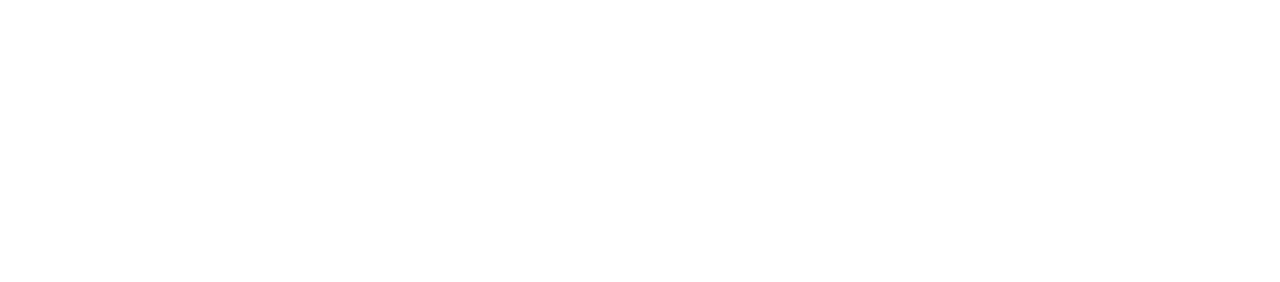
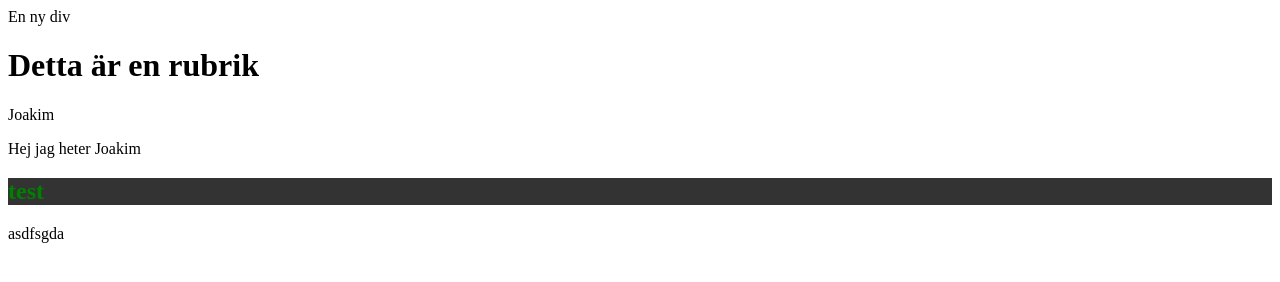
Before and after one commit to Joakim-Wahlstrom/FEU21-JavaScript1, a plain HTML site: page Lektion-1/index.html in a window 1280 px wide. Drawn offline with Linux system fonts and the light colour scheme.

Commit message:
lektion 1

```diff
--- a/Lektion-1/4-datatypes/object.js
+++ b/Lektion-1/4-datatypes/object.js
@@ -60,3 +60,27 @@ key = 'age';
 // console.log(user);
 // console.log(user['lastName']);
 // console.log(user[key]);
+
+
+// konvertera till JSON
+let json = JSON.stringify(user);
+// console.log(json);
+
+// konvertera från JSON till JS
+let js = JSON.parse(json);
+console.log(js);
+
+user.firstName = 'Joakim';
+
+console.log(`Användaren heter ${user.firstName} ${user.lastName} och bor i ${user.address.city}.`)
+
+// user.firstName = 'Jeanette';
+// console.log(`Användaren heter ${user.firstName} ${user.lastName} och bor i ${user.address.city}.`)
+
+
+// Destructure
+const { firstName, lastName, address: {city} } = user;
+// const firstName = user.firstName;
+
+console.log(firstName)
+console.log(`Användaren heter ${firstName} ${lastName} och bor i ${city}.`)
--- /dev/null
+++ b/Lektion-1/5-DOM/script.js
@@ -0,0 +1,47 @@
+// DOM - Document Object Model
+
+// document.body.innerText = '<h1>Detta är en rubrik</h1>';
+
+// GÖR INTE SÅHÄR
+// result.innerHTML += '<h1>Detta är en rubrik</h1>';
+
+// const results = document.getElementById('result');
+// const test = document.getElementsByClassName('entilldiv');
+const test = document.querySelector('.entilldiv');
+const results = document.querySelector('#result');
+
+
+const user = {
+  firstName: 'Joakim',
+  lastName: 'Wahlström',
+  age: 35,
+  address: {
+    street: 'en gata',
+    nr: 12,
+    postalCode: '72345',
+    city: 'Västerås'
+  },
+  isActive: true,
+  phoneNumbers: [
+    '076-0254387',
+    '070-2347564'
+  ]
+}
+
+const div = document.createElement('div')
+div.innerText = 'En ny div'
+results.appendChild(div)
+
+
+results.innerHTML += '<h1>Detta är en rubrik</h1>';
+results.innerHTML += '<p>'+ user.firstName +'</p>';
+results.innerHTML += `<p>Hej jag heter ${user.firstName}</p>`;
+
+
+test.innerHTML = '<h2>test</h2>';
+test.style = 'color: green; background-color: #333'
+// console.log(test);
+
+console.log(test.id)
+
+console.log(results);
--- a/Lektion-1/index.html
+++ b/Lektion-1/index.html
@@ -8,11 +8,16 @@
 </head>
 <body>
 
+  <!-- <h1>Hej</h1> -->
+  <div id="result"></div>
+  <div class="entilldiv" id="testar">hej</div>
+  <div class="entilldiv">asdfsgda</div>
 
   <!-- <script src="2-console/script.js"></script> -->
   <!-- <script src="3-variables/script.js"></script> -->
   <!-- <script src="4-datatypes/script.js"></script> -->
   <!-- <script src="4-datatypes/number.js"></script> -->
-  <script src="4-datatypes/object.js"></script>
+  <!-- <script src="4-datatypes/object.js"></script> -->
+  <script src="5-DOM/script.js"></script>
 </body>
 </html>
```
